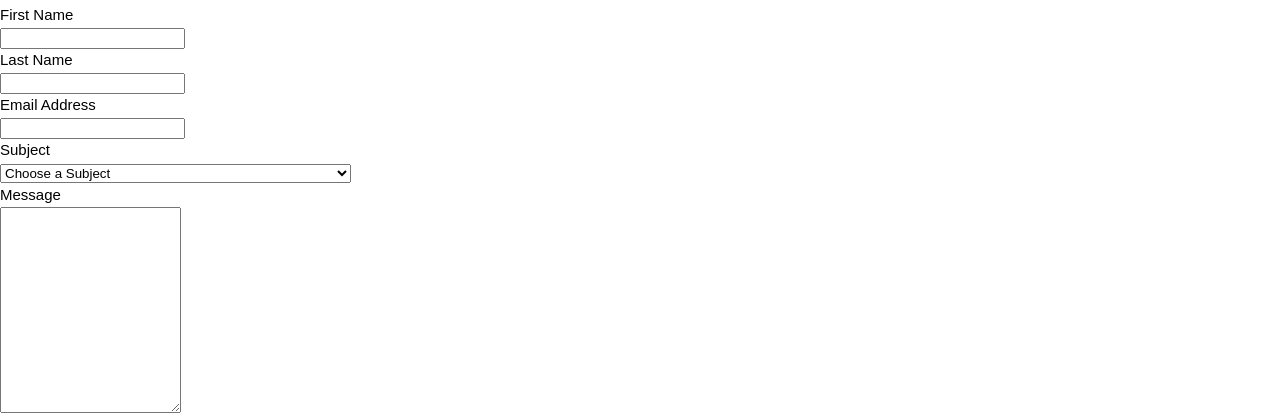
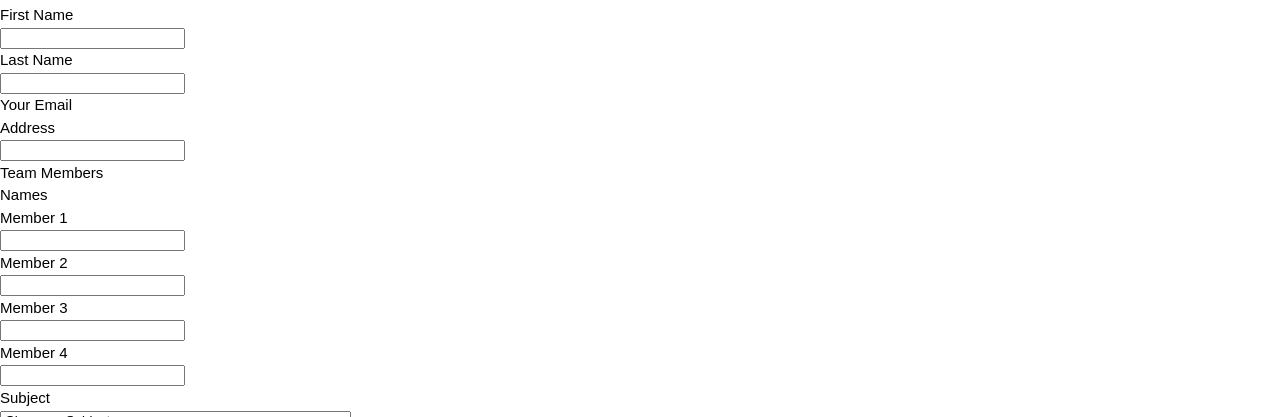
Before and after one commit to OhnoitsDon/INF117, a plain HTML site: page GameSIG/registration_tickets.html in a window 1280 px wide. Shown: the part 351-768 px from the top of the page. Drawn offline with Linux system fonts and the light colour scheme.

Commit message:
Registration Form additions

```diff
--- a/GameSIG/css/registration_tickets.css
+++ b/GameSIG/css/registration_tickets.css
@@ -47,11 +47,10 @@ input[type=submit]:active {
 }
 
 .form-container {
+  display: absolute;
   background: white;
   border-radius: 5px;
-  padding-left: 40em;
-  padding-right: 40em;
-  padding-bottom: 2em;
+  padding: 0;
 }
 /*center image in ticket*/
 .centerImg{
--- a/GameSIG/registration_tickets.html
+++ b/GameSIG/registration_tickets.html
@@ -80,8 +80,24 @@
               <label for="last-name">Last Name</label>
               <input type="text" id="last" name="last">
 
-              <label for="email-address">Email Address</label>
+              <label for="email-address">Your Email Address</label>
               <input type="text" id="email" name="email">
+
+              <label for="team_members">Team Members Names</label>
+              <br>
+              <label for="member1"> Member 1</label>
+              <input type="text" id="member1name" member-name="member1name">
+
+              <label for="member2">Member 2</label>
+              <input type="text" id="member2name" member-name="member2name">
+
+              <label for="member2"> Member 3</label>
+              <input type="text" id="member3name" member-name="member3name">
+
+              <label for="member2"> Member 4</label>
+              <input type="text" id="member3name" member-name="member3name">
+
+
 
              <label for="subject">Subject</label>
               <select type="a-subject" name="a-subject">
@@ -91,8 +107,8 @@
                 <option value="subject3">How do I buy tickets to watch the competition?</option>
               </select>
 
-          <label for="message">Message</label>
-          <textarea id="write-message" name="write-message" style="height:200px"></textarea>
+          <label for="message">Key Game Features</label>
+          <textarea id="game-features" name="game-features" style="height:200px"></textarea>
 
           <input type="submit" value="SUBMIT">
               </form>
```
